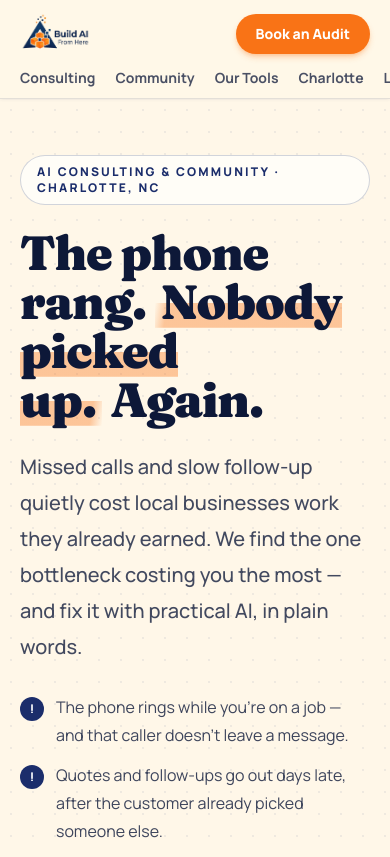
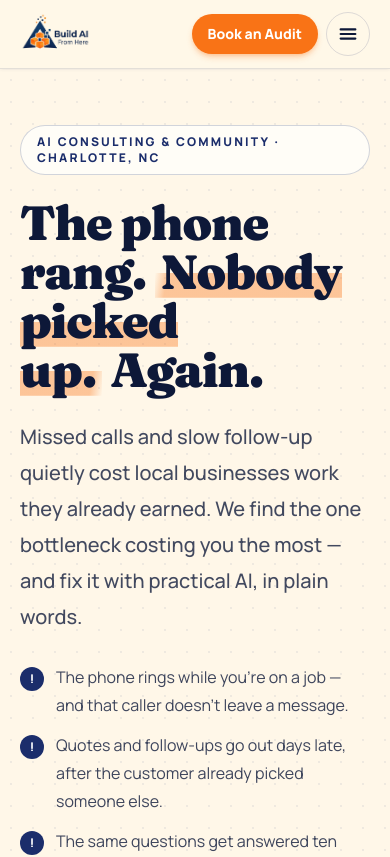
Before and after one commit to frankb3544/aigrowth-muse, a Next.js app: page / in a window 390 px wide. Shown: the top 857 px of the page. Built offline with nearby package versions, Linux system fonts and the light colour scheme.

Commit message:
Add hamburger menu: mobile nav becomes a proper dropdown (replaces scroll strip)

```diff
--- a/components/Header.tsx
+++ b/components/Header.tsx
@@ -1,5 +1,9 @@
+"use client";
+
+import { useEffect, useState } from "react";
 import Image from "next/image";
 import Link from "next/link";
+import { usePathname } from "next/navigation";
 import { auditBookingHref } from "@/lib/site";
 
 const navLinks = [
@@ -12,9 +16,27 @@ const navLinks = [
 ];
 
 export default function Header() {
+  const [open, setOpen] = useState(false);
+  const pathname = usePathname();
+
+  // Close the menu whenever the route changes.
+  useEffect(() => {
+    setOpen(false);
+  }, [pathname]);
+
+  // Close on Escape.
+  useEffect(() => {
+    if (!open) return;
+    const onKey = (e: KeyboardEvent) => {
+      if (e.key === "Escape") setOpen(false);
+    };
+    window.addEventListener("keydown", onKey);
+    return () => window.removeEventListener("keydown", onKey);
+  }, [open ]);
+
   return (
     <header className="sticky top-0 z-40 border-b border-brand-navy/12 bg-brand-cream/95 shadow-sm shadow-brand-navy/5 backdrop-blur">
-      <div className="mx-auto flex w-full max-w-7xl items-center justify-between gap-4 px-5 py-2.5 sm:px-8">
+      <div className="mx-auto flex w-full max-w-7xl items-center justify-between gap-3 px-5 py-2.5 sm:gap-4 sm:px-8">
         <Link href="/" aria-label="Build AI From Here — home" className="shrink-0">
           <Image
             src="/brand/lockup-navy-text-transparent.png"
@@ -38,28 +60,71 @@ export default function Header() {
           ))}
         </nav>
 
+        <div className="flex items-center gap-2 sm:gap-3">
           <a
             href={auditBookingHref}
-          className="rounded-full bg-brand-orange px-5 py-2.5 text-sm font-extrabold whitespace-nowrap text-white shadow-md shadow-brand-orange/30 transition hover:bg-orange-600 focus-visible:outline-2 focus-visible:outline-offset-4 focus-visible:outline-brand-navy sm:px-6 sm:py-3"
+            className="rounded-full bg-brand-orange px-4 py-2.5 text-sm font-extrabold whitespace-nowrap text-white shadow-md shadow-brand-orange/30 transition hover:bg-orange-600 focus-visible:outline-2 focus-visible:outline-offset-4 focus-visible:outline-brand-navy sm:px-6 sm:py-3"
           >
             Book an Audit
           </a>
+
+          <button
+            type="button"
+            onClick={() => setOpen((v) => !v)}
+            aria-expanded={open}
+            aria-controls="mobile-menu"
+            aria-label={open ? "Close menu" : "Open menu"}
+            className="flex h-11 w-11 items-center justify-center rounded-full border border-brand-navy/15 text-brand-navy-deep transition hover:border-brand-orange hover:text-brand-orange focus-visible:outline-2 focus-visible:outline-offset-2 focus-visible:outline-brand-navy lg:hidden"
+          >
+            {open ? (
+              <svg width="22" height="22" viewBox="0 0 24 24" fill="none" aria-hidden="true">
+                <path
+                  d="M6 6l12 12M18 6L6 18"
+                  stroke="currentColor"
+                  strokeWidth="2.4"
+                  strokeLinecap="round"
+                />
+              </svg>
+            ) : (
+              <svg width="22" height="22" viewBox="0 0 24 24" fill="none" aria-hidden="true">
+                <path
+                  d="M4 7h16M4 12h16M4 17h16"
+                  stroke="currentColor"
+                  strokeWidth="2.4"
+                  strokeLinecap="round"
+                />
+              </svg>
+            )}
+          </button>
+        </div>
       </div>
 
+      {open && (
         <nav
+          id="mobile-menu"
           aria-label="Sections"
-        className="flex gap-5 overflow-x-auto px-5 pb-2.5 whitespace-nowrap lg:hidden"
+          className="border-t border-brand-navy/10 bg-brand-cream lg:hidden"
         >
+          <ul className="mx-auto w-full max-w-7xl px-5 py-2 sm:px-8">
             {navLinks.map((link) => (
+              <li key={link.href} className="border-b border-brand-navy/8 last:border-b-0">
                 <Link
-            key={link.href}
                   href={link.href}
-            className="text-sm font-bold text-brand-navy-deep/75"
+                  onClick={() => setOpen(false)}
+                  aria-current={pathname === link.href ? "page" : undefined}
+                  className={`block py-3.5 text-base font-bold transition hover:text-brand-orange ${
+                    pathname === link.href
+                      ? "text-brand-orange"
+                      : "text-brand-navy-deep/85"
+                  }`}
                 >
                   {link.label}
                 </Link>
+              </li>
             ))}
+          </ul>
         </nav>
+      )}
     </header>
   );
 }
```
Lines whose indentation alone changed are shown as unchanged.
